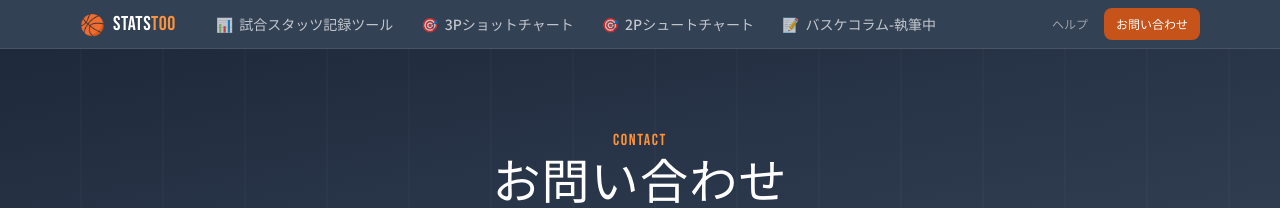
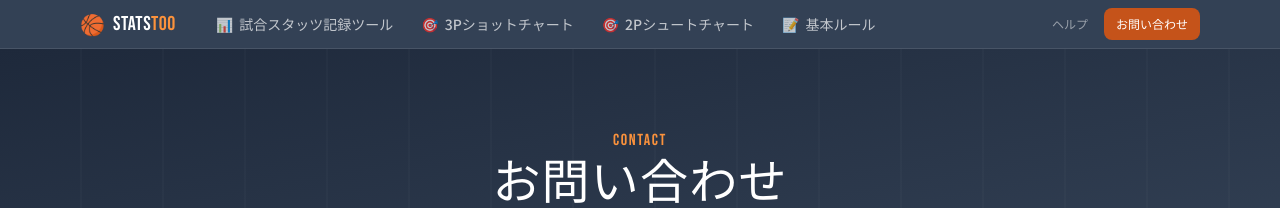
Before and after one commit to BSK-Ryo/statstoo, a Jekyll site: the page built from contact/index.html, in a window 1280 px wide. Shown: the top 208 px of the page. Built offline with Jekyll 4.4.1, drawn with Linux system fonts in a browser that asks for light colours; nearby versions of some CDN libraries.

Commit message:
Update header.html

```diff
--- a/_includes/header.html
+++ b/_includes/header.html
@@ -28,8 +28,8 @@
                    {% endif %}">
                     <span>🎯</span> 2Pシュートチャート
                 </a>
-                <a href="/column/" class="nav-link text-white/70 hover:text-white hover:bg-white/10 px-3 py-2 rounded-lg text-sm font-medium transition flex items-center gap-1.5">
-                    <span>📝</span> バスケコラム-執筆中
+                <a href="/rule/" class="nav-link text-white/70 hover:text-white hover:bg-white/10 px-3 py-2 rounded-lg text-sm font-medium transition flex items-center gap-1.5">
+                    <span>📝</span> 基本ルール
                 </a>
                 <div class="flex-grow"></div>
                 <a href="/help/" class="nav-link {% if page.url == '/help/' %}text-white bg-primary/80{% else %}text-white/50 hover:text-white hover:bg-white/10{% endif %} px-3 py-2 rounded-lg text-xs font-medium transition">
@@ -69,8 +69,8 @@
                    {% endif %}">
                     <span>🎯</span> 2Pシュートチャート
                 </a>
-            <a href="/column/" class="block text-white/70 hover:text-white hover:bg-white/10 px-3 py-2.5 rounded-lg text-sm font-medium transition flex items-center gap-2">
-                <span>📝</span> バスケコラム
+            <a href="/rule/" class="block text-white/70 hover:text-white hover:bg-white/10 px-3 py-2.5 rounded-lg text-sm font-medium transition flex items-center gap-2">
+                <span>📝</span> 基本ルール
             </a>
             <div class="border-t border-white/10 my-2 pt-2">
                 <a href="/help/" class="block {% if page.url == '/help/' %}text-white bg-primary/80{% else %}text-white/50 hover:text-white hover:bg-white/10{% endif %} px-3 py-2 rounded-lg text-xs font-medium transition">
```
